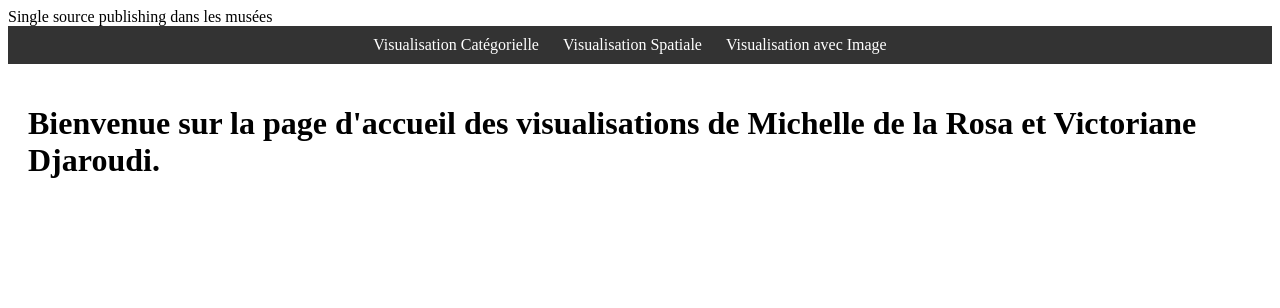
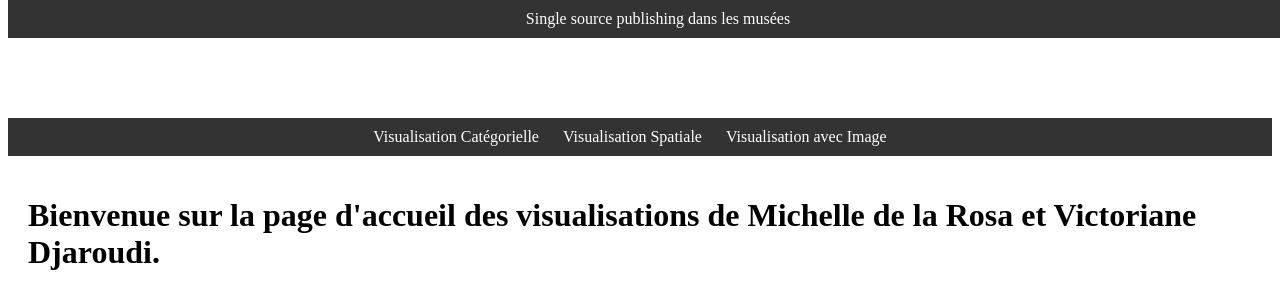
Before and after one commit to Victorianed/Dataviz, a plain HTML site: page index.html in a window 1280 px wide. Drawn offline with nearby package versions, Linux system fonts and the light colour scheme.

Commit message:
modif bannière styles.css

```diff
--- a/styles.css
+++ b/styles.css
@@ -1,9 +1,23 @@
+/* Styles pour la bannière fixe */
+.banner {
+  background-color: #333;
+  color: white;
+  text-align: center;
+  padding: 10px;
+  position: fixed;
+  width: 100%;
+  top: 0;
+  cursor: pointer;
+  z-index: 1000;
+}
+
 /* Styles pour la barre de navigation */
 nav {
   background-color: #333;
   color: white;
   text-align: center;
   padding: 10px;
+  margin-top: 50px; /* Ajouté pour décaler la barre de navigation en dessous de la bannière */
 }
 
 nav ul {
@@ -31,3 +45,7 @@ nav ul li a {
 .content.active {
   display: block;
 }
+
+body {
+  padding-top: 60px; /* Ajustement pour ne pas masquer le contenu sous la bannière */
+}
```
